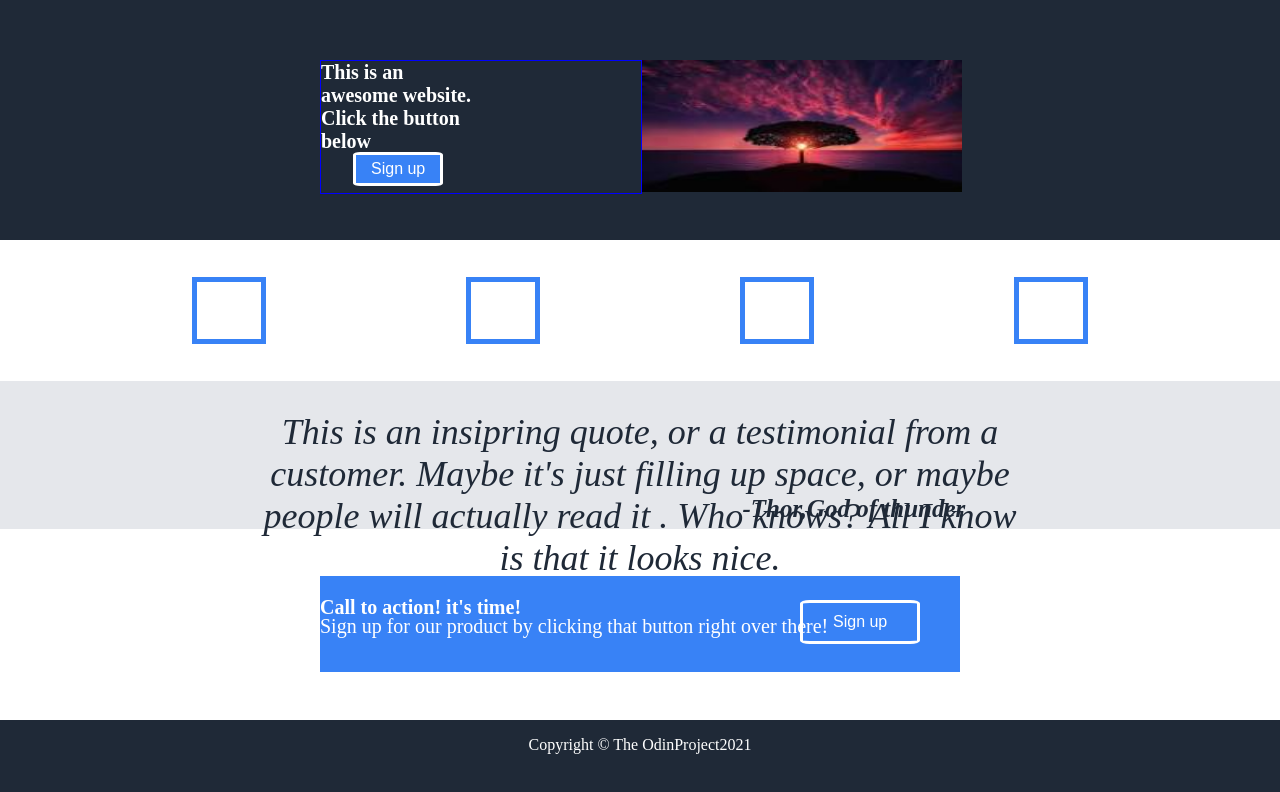
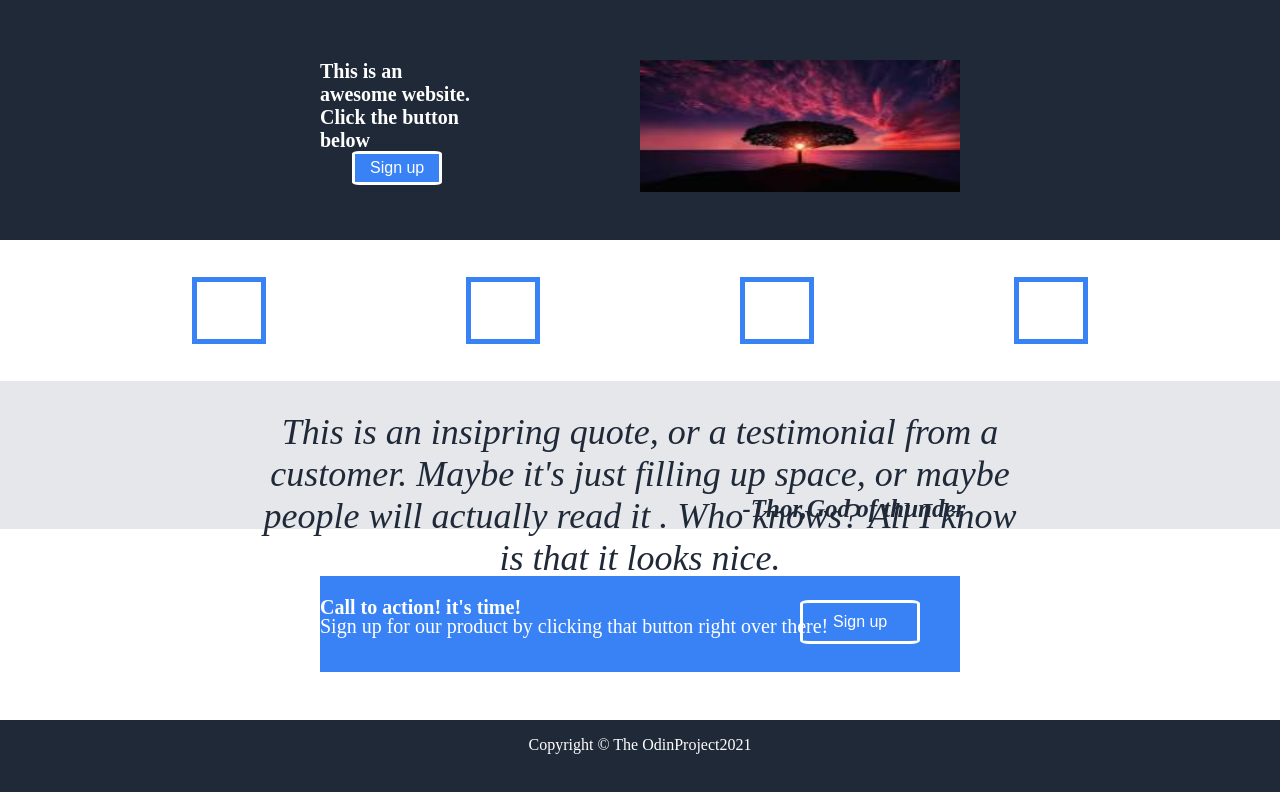
Before and after one commit to Andrtsit/ODINlandingpage, a plain HTML site: page index.html in a window 1280 px wide. Drawn offline with Linux system fonts and the light colour scheme.

Commit message:
geia sou vaggo kanw la8h exw kaei pali .typo again

```diff
--- a/styles.css
+++ b/styles.css
@@ -26,7 +26,7 @@ header{
     position:relative;
     top:25%;
     left:25%;
-    border: 1px solid blue;
+
    }
    .headerdiv2{
     background-color: #E5E7EB;
@@ -124,7 +124,7 @@ footer {
             position:absolute;
             cursor: pointer;
             left:10%;
-            bottom:5%;
+            bottom:5%
 
     }
 
```
